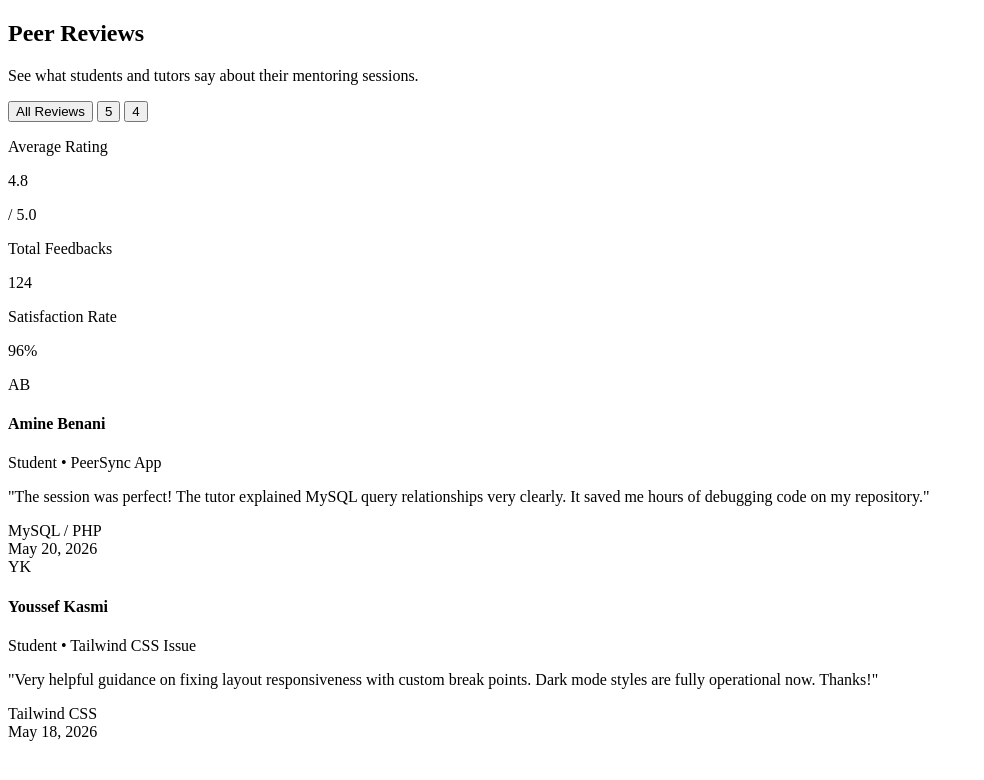
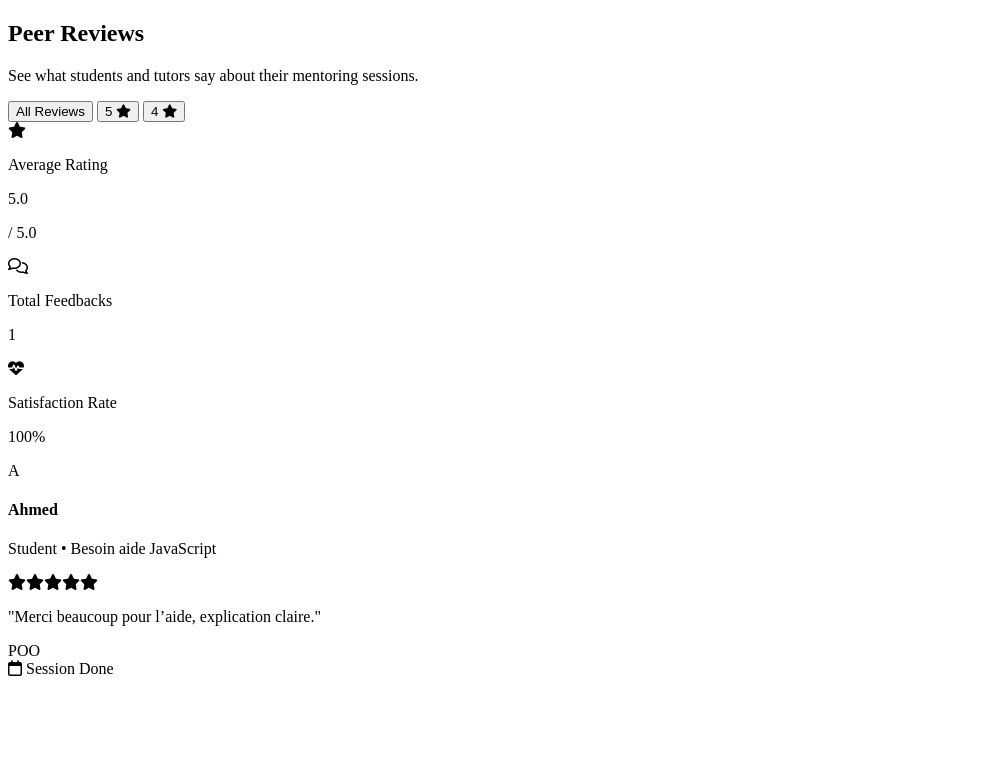
Before and after one commit to abderrahim177/PeerSync, a PHP site: page /reviews.php in a window 1280 px wide. Shown: the top 780 px of the page, without its empty margins (0-984 px from the left). Run offline with PHP 8.4, Linux system fonts and the light colour scheme; data comes from the database, SQL or seed files in the repository.

Commit message:
fixed the last things

```diff
--- a/views/auth/Requests_Resolved.php
+++ b/views/auth/Requests_Resolved.php
@@ -76,7 +76,7 @@ $resolvedRequests = $helpRepo->getResolvedRequests() ?: [];
             </select>
         </div>
 
-        <div class="space-y-4">
+        <div class="grid grid-cols-1 md:grid-cols-2 gap-5">
             <?php if (!empty($resolvedRequests)): ?>
                 <?php foreach ($resolvedRequests as $request): ?>
                     <div class="group bg-white dark:bg-[#111827] border border-slate-200 dark:border-white/5 rounded-2xl p-5 sm:p-6 shadow-sm hover:shadow-md transition duration-200 relative overflow-hidden">
@@ -129,7 +129,7 @@ $resolvedRequests = $helpRepo->getResolvedRequests() ?: [];
                     </div>
                 <?php endforeach; ?>
             <?php else: ?>
-                <div class="text-center py-12 bg-white dark:bg-[#111827] border border-slate-200 dark:border-white/5 rounded-2xl">
+                <div class="text-center py-12 bg-white dark:bg-[#111827] border border-slate-200 dark:border-white/5 rounded-2xl col-span-1 md:col-span-2">
                     <i class="fa-regular fa-folder-open text-slate-300 dark:text-slate-700 text-4xl mb-3"></i>
                     <p class="text-sm text-slate-500 dark:text-gray-400">No resolved requests found matching this context.</p>
                 </div>
--- a/views/auth/reviews.php
+++ b/views/auth/reviews.php
@@ -1,9 +1,74 @@
+<?php
+// 1. الاتصال بالـ Database والـ Repository
+require_once __DIR__ . '/../../config/Database.php';
+require_once __DIR__ . '/../../repositories/HelpRequestRepository.php';
+
+$database = new Database();
+$dbConnection = $database->connect();
+$helpRepo = new HelpRequestRepository($dbConnection);
+
+// =========================================================================
+// 2. الـ SQL Queries المصلحة بناءً على الـ Structure ديال الجداول ديالك
+// =========================================================================
+
+// أولاً: جلب الإحصائيات (Average Rating, Total Feedbacks, Satisfaction Rate)
+try {
+    $statsQuery = "SELECT
+        ROUND(AVG(rating), 1) as avg_rating,
+        COUNT(id) as total_feedbacks,
+        ROUND((SUM(CASE WHEN rating >= 4 THEN 1 ELSE 0 END) / COUNT(id)) * 100) as satisfaction_rate
+    FROM reviews";
+
+    $statsStmt = $dbConnection->query($statsQuery);
+    $reviewStats = $statsStmt->fetch(PDO::FETCH_ASSOC) ?: [
+        'avg_rating' => '0.0',
+        'total_feedbacks' => 0,
+        'satisfaction_rate' => 0
+    ];
+} catch (PDOException $e) {
+    $reviewStats = ['avg_rating' => '0.0', 'total_feedbacks' => 0, 'satisfaction_rate' => 0];
+}
+
+// ثانياً: جلب الـ Reviews مع الـ Jointure الصحيحة (استعمال hr.userId)
+try {
+    $reviewsQuery = "SELECT
+        r.id,
+        r.rating,
+        r.comment,
+        hr.title as request_title,
+        u.name as student_name, -- سمية الطالب لي دار الـ Request
+        s.name as skill_name,    -- سمية الـ Skill
+        hr.id as help_request_id
+    FROM reviews r
+    JOIN help_requests hr ON r.help_request_id = hr.id
+    JOIN users u ON hr.userId = u.id -- هنا تم التصحيح لـ hr.userId على حساب الـ Structure ديالك
+    LEFT JOIN skills s ON hr.skill_id = s.id
+    ORDER BY r.id DESC";
+
+    $reviewsStmt = $dbConnection->query($reviewsQuery);
+    $reviewsList = $reviewsStmt->fetchAll(PDO::FETCH_ASSOC) ?: [];
+} catch (PDOException $e) {
+    $reviewsList = [];
+}
+
+// دالة مسابعة لطباعة الحروف الأولى من الاسم (Avatar)
+function getInitials($name) {
+    $words = explode(' ', $name);
+    $initials = '';
+    foreach ($words as $w) {
+        $initials .= strtoupper($w[0] ?? '');
+    }
+    return substr($initials, 0, 2) ?: 'U';
+}
+?>
+
 <!DOCTYPE html>
 <html lang="en">
 <head>
     <meta charset="UTF-8">
     <meta name="viewport" content="width=device-width, initial-scale=1.0">
     <title>Document</title>
+    <link rel="stylesheet" href="https://cdnjs.cloudflare.com/ajax/libs/font-awesome/6.5.0/css/all.min.css">
 </head>
 <body>
     <section class="flex-1 p-8 space-y-8 overflow-y-auto bg-slate-50 dark:bg-[#0b132b] transition-colors duration-300 custom-scrollbar">
@@ -33,7 +98,7 @@
             <div>
                 <p class="text-slate-400 text-xs font-medium uppercase tracking-wider">Average Rating</p>
                 <div class="flex items-baseline space-x-2 mt-0.5">
-                    <p class="text-2xl font-bold text-slate-900 dark:text-white">4.8</p>
+                    <p class="text-2xl font-bold text-slate-900 dark:text-white"><?= htmlspecialchars($reviewStats['avg_rating'] ?? '0.0') ?></p>
                     <p class="text-xs text-slate-400">/ 5.0</p>
                 </div>
             </div>
@@ -45,7 +110,7 @@
             </div>
             <div>
                 <p class="text-slate-400 text-xs font-medium uppercase tracking-wider">Total Feedbacks</p>
-                <p class="text-2xl font-bold text-slate-900 dark:text-white mt-0.5">124</p>
+                <p class="text-2xl font-bold text-slate-900 dark:text-white mt-0.5"><?= htmlspecialchars($reviewStats['total_feedbacks'] ?? 0) ?></p>
             </div>
         </div>
 
@@ -55,84 +120,64 @@
             </div>
             <div>
                 <p class="text-slate-400 text-xs font-medium uppercase tracking-wider">Satisfaction Rate</p>
-                <p class="text-2xl font-bold text-slate-900 dark:text-white mt-0.5">96%</p>
+                <p class="text-2xl font-bold text-slate-900 dark:text-white mt-0.5"><?= htmlspecialchars($reviewStats['satisfaction_rate'] ?? 0) ?>%</p>
             </div>
         </div>
     </div>
 
     <div class="grid grid-cols-1 md:grid-cols-2 gap-6">
 
+        <?php if (!empty($reviewsList)): ?>
+            <?php foreach ($reviewsList as $review): ?>
                 <div class="bg-white dark:bg-[#111936] border border-slate-200 dark:border-[#1e295d] rounded-2xl p-6 shadow-sm flex flex-col justify-between space-y-4 hover:shadow-md transition duration-300">
                     <div class="space-y-3">
                         <div class="flex items-start justify-between">
                             <div class="flex items-center space-x-3">
-                        <div class="w-10 h-10 rounded-xl bg-indigo-600 text-white font-bold text-sm flex items-center justify-center shadow-inner">
-                            AB
+                                <div class="w-10 h-10 rounded-xl bg-indigo-600 text-white font-bold text-sm flex items-center justify-center shadow-inner uppercase">
+                                    <?= getInitials($review['student_name'] ?? 'Student') ?>
                                 </div>
                                 <div>
-                            <h4 class="text-sm font-bold text-slate-900 dark:text-white leading-tight">Amine Benani</h4>
-                            <p class="text-slate-400 text-[11px] mt-0.5">Student • PeerSync App</p>
+                                    <h4 class="text-sm font-bold text-slate-900 dark:text-white leading-tight"><?= htmlspecialchars($review['student_name'] ?? 'Anonymous') ?></h4>
+                                    <p class="text-slate-400 text-[11px] mt-0.5">Student • <?= htmlspecialchars($review['request_title'] ?? 'Help Session') ?></p>
                                 </div>
                             </div>
 
                             <div class="flex items-center space-x-0.5 bg-slate-50 dark:bg-[#0b132b]/50 px-2 py-1 rounded-lg border border-slate-100 dark:border-[#1e295d]/40">
-                        <i class="fa-solid fa-star text-[11px] text-amber-400"></i>
-                        <i class="fa-solid fa-star text-[11px] text-amber-400"></i>
-                        <i class="fa-solid fa-star text-[11px] text-amber-400"></i>
-                        <i class="fa-solid fa-star text-[11px] text-amber-400"></i>
-                        <i class="fa-solid fa-star text-[11px] text-amber-400"></i>
+                                <?php
+                                $rating = intval($review['rating'] ?? 5);
+                                for ($i = 1; $i <= 5; $i++) {
+                                    if ($i <= $rating) {
+                                        echo '<i class="fa-solid fa-star text-[11px] text-amber-400"></i>';
+                                    } else {
+                                        echo '<i class="fa-regular fa-star text-[11px] text-slate-300 dark:text-slate-600"></i>';
+                                    }
+                                }
+                                ?>
                             </div>
                         </div>
 
                         <p class="text-slate-600 dark:text-slate-300 text-sm leading-relaxed">
-                    "The session was perfect! The tutor explained MySQL query relationships very clearly. It saved me hours of debugging code on my repository."
+                            "<?= htmlspecialchars($review['comment'] ?? '') ?>"
                         </p>
                     </div>
 
                     <div class="pt-3 border-t border-slate-100 dark:border-[#1e295d]/50 flex items-center justify-between text-xs text-slate-400">
-                <span class="bg-blue-500/10 text-blue-600 dark:text-blue-400 font-medium px-2 py-0.5 rounded-md border border-blue-500/10">MySQL / PHP</span>
+                        <span class="bg-blue-500/10 text-blue-600 dark:text-blue-400 font-medium px-2 py-0.5 rounded-md border border-blue-500/10">
+                            <?= htmlspecialchars($review['skill_name'] ?? 'General') ?>
+                        </span>
                         <div class="flex items-center space-x-1.5">
                             <i class="fa-regular fa-calendar text-[11px]"></i>
-                    <span>May 20, 2026</span>
+                            <span>Session Done</span>
                         </div>
                     </div>
                 </div>
-
-        <div class="bg-white dark:bg-[#111936] border border-slate-200 dark:border-[#1e295d] rounded-2xl p-6 shadow-sm flex flex-col justify-between space-y-4 hover:shadow-md transition duration-300">
-            <div class="space-y-3">
-                <div class="flex items-start justify-between">
-                    <div class="flex items-center space-x-3">
-                        <div class="w-10 h-10 rounded-xl bg-emerald-600 text-white font-bold text-sm flex items-center justify-center shadow-inner">
-                            YK
+            <?php endforeach; ?>
+        <?php else: ?>
+            <div class="text-center py-12 bg-white dark:bg-[#111936] border border-slate-200 dark:border-[#1e295d] rounded-2xl col-span-1 md:col-span-2">
+                <i class="fa-regular fa-folder-open text-slate-300 dark:text-slate-700 text-4xl mb-3"></i>
+                <p class="text-sm text-slate-500 dark:text-gray-400">No reviews found in the system yet.</p>
             </div>
-                        <div>
-                            <h4 class="text-sm font-bold text-slate-900 dark:text-white leading-tight">Youssef Kasmi</h4>
-                            <p class="text-slate-400 text-[11px] mt-0.5">Student • Tailwind CSS Issue</p>
-                        </div>
-                    </div>
-
-                    <div class="flex items-center space-x-0.5 bg-slate-50 dark:bg-[#0b132b]/50 px-2 py-1 rounded-lg border border-slate-100 dark:border-[#1e295d]/40">
-                        <i class="fa-solid fa-star text-[11px] text-amber-400"></i>
-                        <i class="fa-solid fa-star text-[11px] text-amber-400"></i>
-                        <i class="fa-solid fa-star text-[11px] text-amber-400"></i>
-                        <i class="fa-solid fa-star text-[11px] text-amber-400"></i>
-                        <i class="fa-regular fa-star text-[11px] text-slate-300 dark:text-slate-600"></i>
-                    </div>
-                </div>
-
-                <p class="text-slate-600 dark:text-slate-300 text-sm leading-relaxed">
-                    "Very helpful guidance on fixing layout responsiveness with custom break points. Dark mode styles are fully operational now. Thanks!"
-                </p>
-            </div>
-
-            <div class="pt-3 border-t border-slate-100 dark:border-[#1e295d]/50 flex items-center justify-between text-xs text-slate-400">
-                <span class="bg-amber-500/10 text-amber-600 dark:text-amber-400 font-medium px-2 py-0.5 rounded-md border border-amber-500/10">Tailwind CSS</span>
-                <div class="flex items-center space-x-1.5">
-                    <i class="fa-regular fa-calendar text-[11px]"></i>
-                    <span>May 18, 2026</span>
-                </div>
-            </div>
-        </div>
+        <?php endif; ?>
 
     </div>
 </section>
```
Also changed, not shown: app/controller/HelpRequestController.php (+47 -11 lines), repositories/HelpRequestRepository.php (+39 -1 lines), views/auth/Content_Tutor.php (+16 -5 lines), views/auth/content_Dashboard.php (+82 -18 lines), views/auth/dashboard.php (+5 -2 lines). Lines whose indentation alone changed are shown as unchanged.
